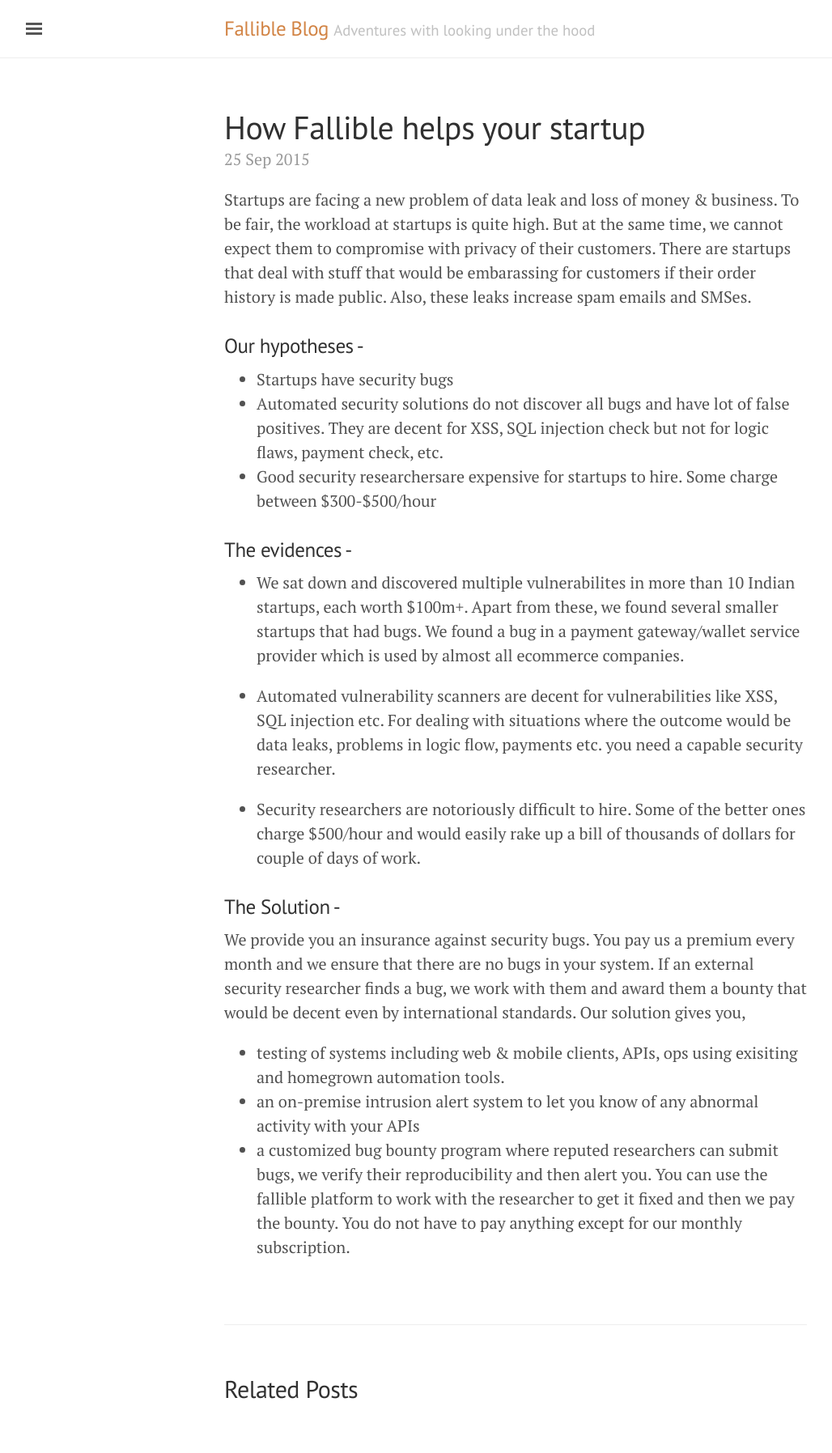
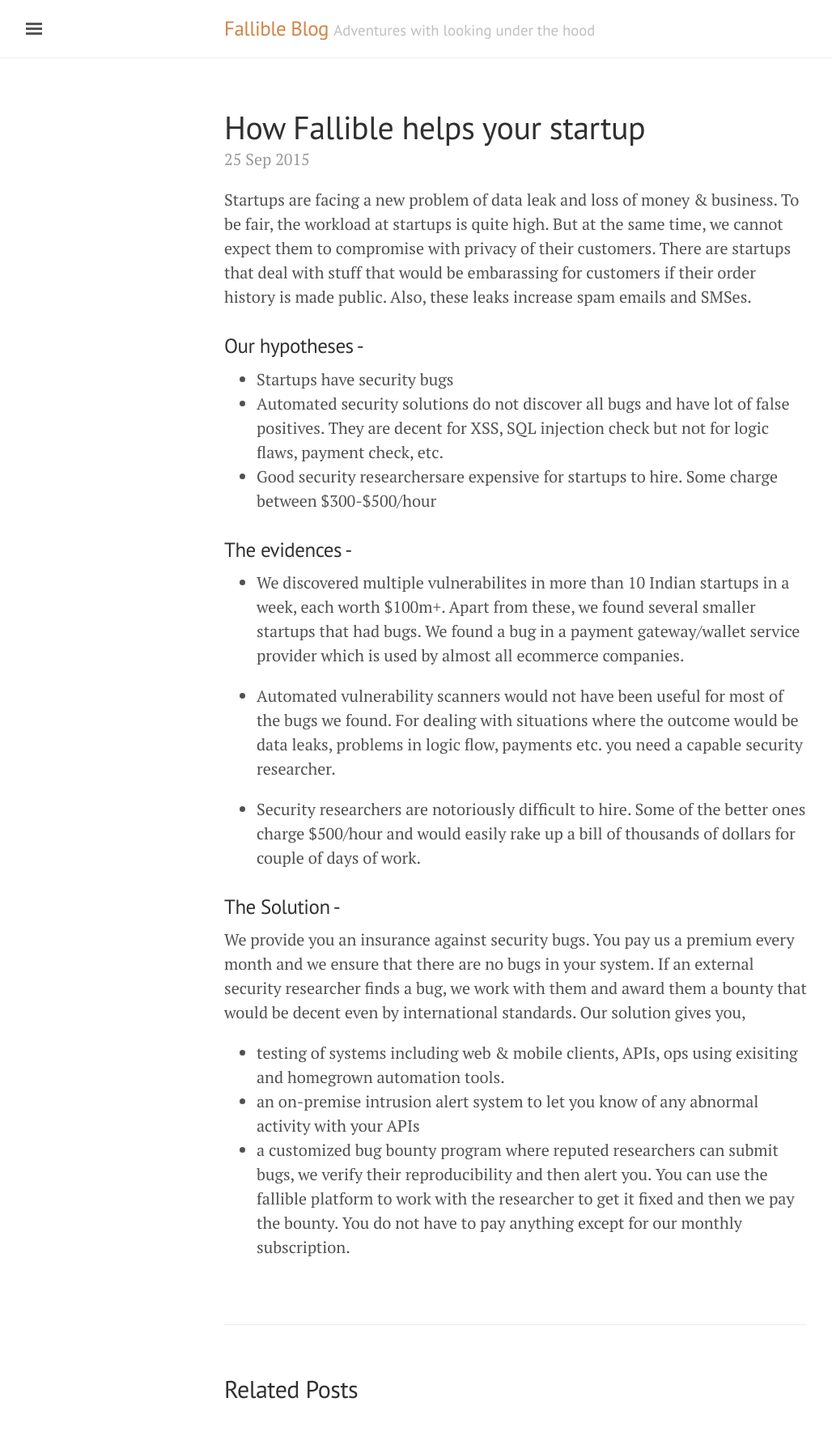
Before and after one commit to FallibleInc/blog, a Jekyll site: the page built from _posts/2015-09-25-Why-fallible.md, in a window 1280 px wide. Shown: the whole page at 81% size, without its empty margins (3-1031 px from the left). Built offline with Jekyll 4.4.1, drawn with Linux system fonts in a browser that asks for light colours.

Commit message:
Updated 2015-09-25-Why-fallible.md

```diff
--- a/_posts/2015-09-25-Why-fallible.md
+++ b/_posts/2015-09-25-Why-fallible.md
@@ -18,9 +18,9 @@ Startups are facing a new problem of data leak and loss of money & business. To
 
 ### The evidences -
 
-- We sat down and discovered multiple vulnerabilites in more than 10 Indian startups, each worth $100m+. Apart from these, we found several smaller startups that had bugs. We found a bug in a payment gateway/wallet service provider which is used by almost all ecommerce companies.
+- We discovered multiple vulnerabilites in more than 10 Indian startups in a week, each worth $100m+. Apart from these, we found several smaller startups that had bugs. We found a bug in a payment gateway/wallet service provider which is used by almost all ecommerce companies.
 
-- Automated vulnerability scanners are decent for vulnerabilities like XSS, SQL injection etc. For dealing with situations where the outcome would be data leaks, problems in logic flow, payments etc. you need a capable security researcher.
+- Automated vulnerability scanners would not have been useful for most of the bugs we found. For dealing with situations where the outcome would be data leaks, problems in logic flow, payments etc. you need a capable security researcher.
 
 - Security researchers are notoriously difficult to hire. Some of the better ones charge $500/hour and would easily rake up a bill of thousands of dollars for couple of days of work.
 
```
